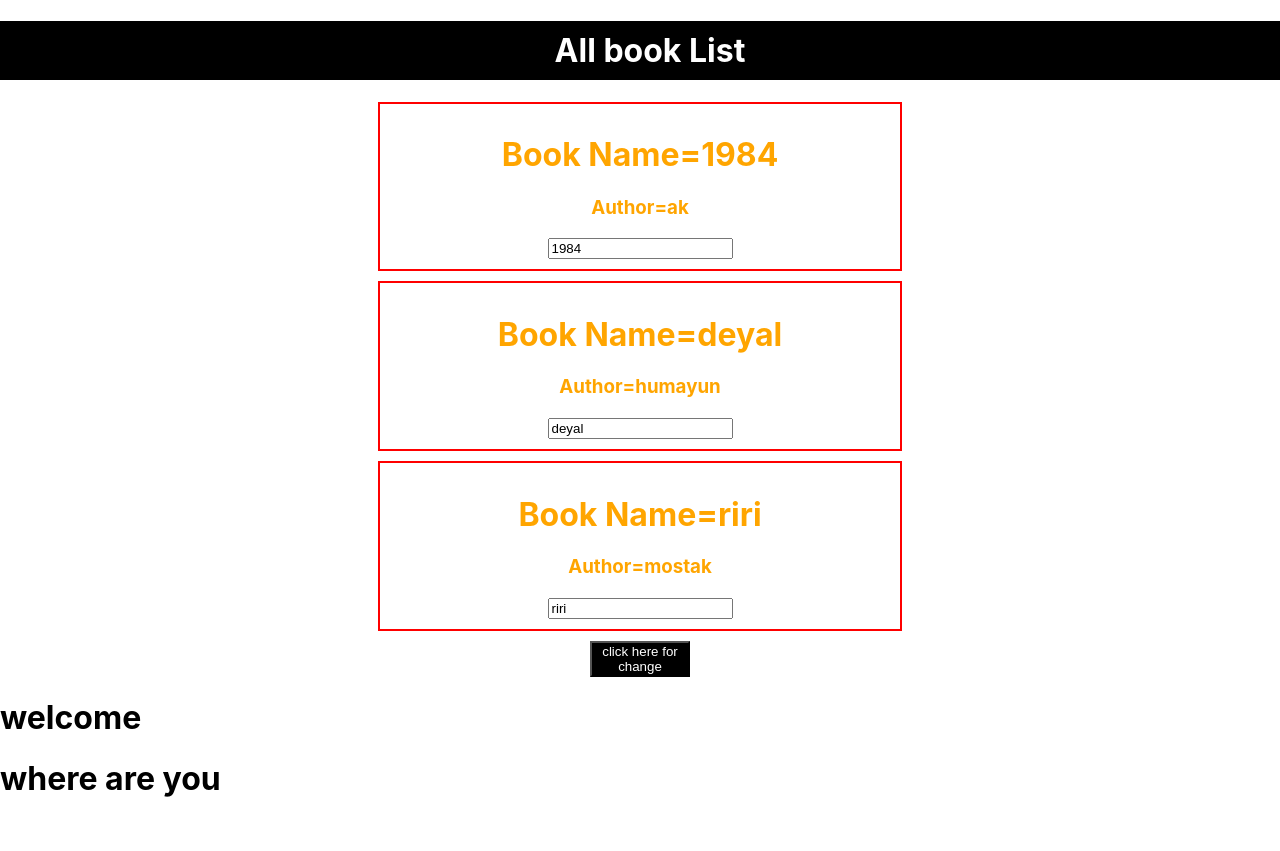
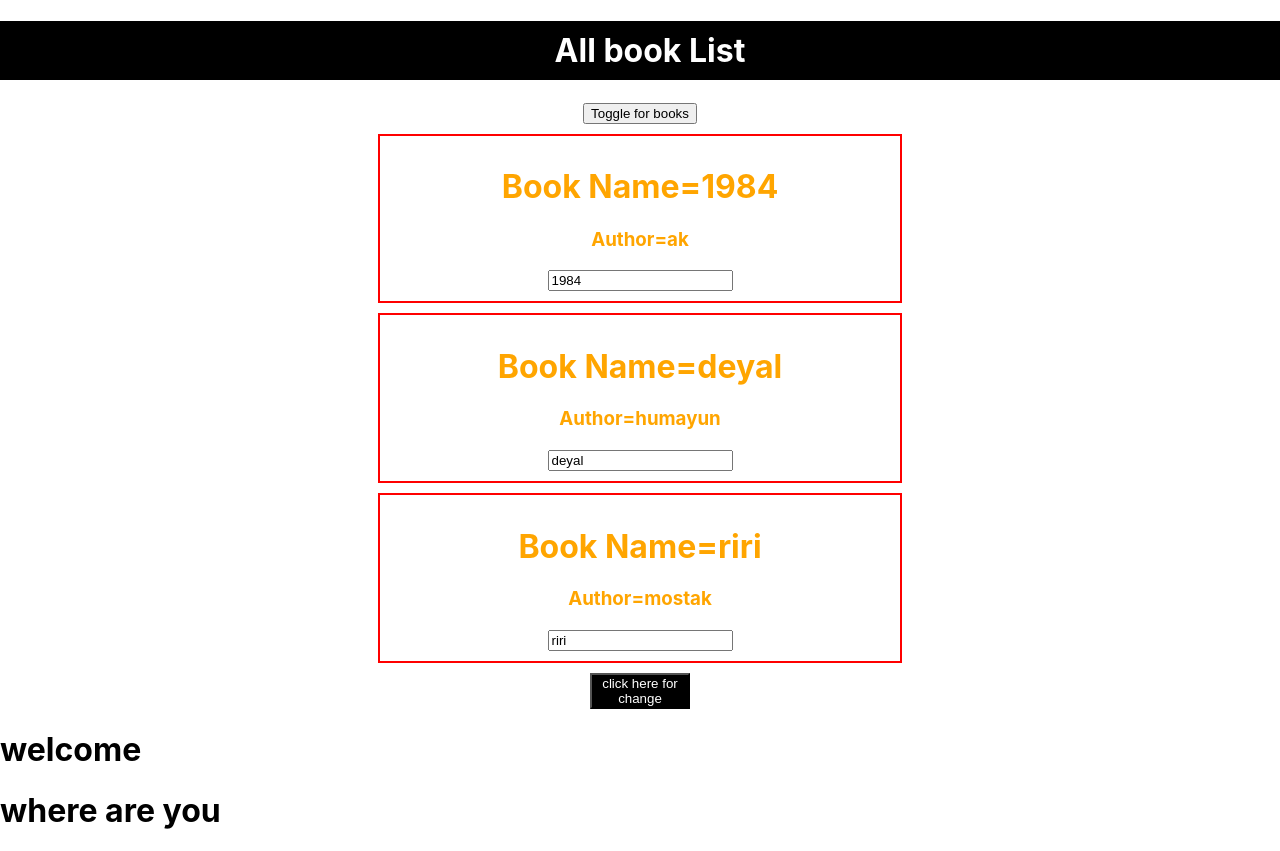
Before and after one commit to CoderAsif85/react-practice, a React (Create React App) app: page / in a window 1280 px wide. Before the commit the page ends 819 px from the top, so only its background shows below. Built offline with nearby package versions, Linux system fonts and the light colour scheme.

Commit message:
toggle option practice

```diff
--- a/src/App.js
+++ b/src/App.js
@@ -29,7 +29,8 @@ class App extends Component {
   state = {
     Books: [{ book_Name: 1984, author: 'ak' },
     { book_Name: 'deyal', author: 'humayun' },
-    { book_Name: 'riri', author: 'mostak' }]
+    { book_Name: 'riri', author: 'mostak' }],
+    showBooks: true
   }
 
   cngBookName = () => {
@@ -66,6 +67,12 @@ class App extends Component {
     this.setState({
       Books: deleteBook
     })
+  }
+  toggleBooks = () => {
+    this.setState({
+      showBooks: !this.state.showBooks
+    })
+
   }
 
 
@@ -111,10 +118,11 @@ class App extends Component {
     return (
       <div className='App'>
         <h1 style={h1Style}> All book List</h1>
+        <button onClick={this.toggleBooks}> Toggle for books</button>
 
-        {AllBook}
 
-        {/* <Book msg={this.state.msg} /> */}
+        {this.state.showBooks ? AllBook : null}
+
         <button onClick={this.cngBookName} style={BookStyleInLine}>click here for change</button>
 
       </div>
```
